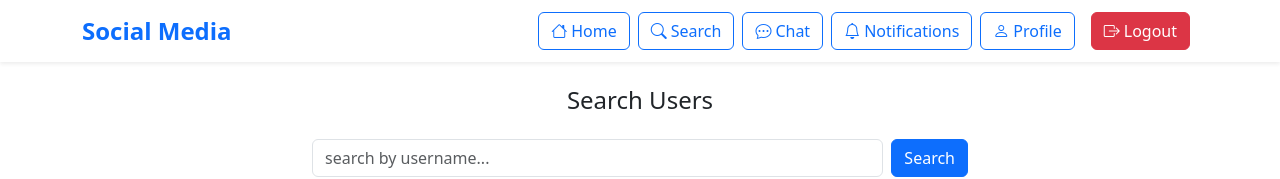
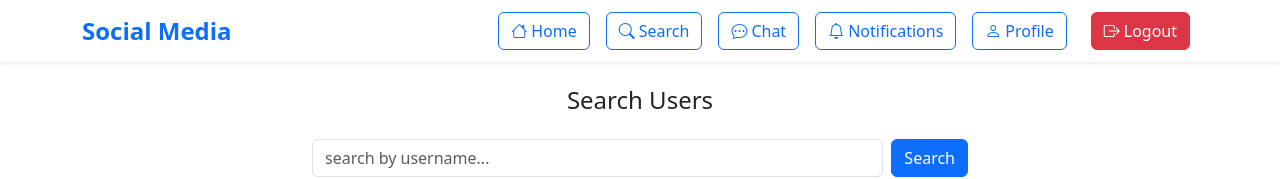
Before and after one commit to hammad308/social-media-frontend, a React app: page /search in a window 1280 px wide. Shown: the top 179 px of the page. Built offline with nearby package versions, Linux system fonts and the light colour scheme; no server answers; sample sign-in values are in the browser's storage; the HTML template or start-up script is replaced by a standard one.

Commit message:
chore: Adjust Navbar styles for improved spacing and layout

```diff
--- a/src/components/Navbar.jsx
+++ b/src/components/Navbar.jsx
@@ -19,16 +19,16 @@ function Navbar() {
                     Social Media
                 </Link>
                 <button
-                    className="navbar-toggler"
+                    className="navbar-toggler m-2"
                     type="button"
                     data-bs-toggle="collapse"
                     data-bs-target="#navbarContent"
                 >
-                    <span className="navbar-toggler-icon"></span>
+                    <span className="navbar-toggler-icon" ></span>
                 </button>
                 <div className="collapse navbar-collapse"
                     id="navbarContent">
-                    <div className="d-flex flex-column flex-lg-row gap-2 align-items-end ms-auto">
+                    <div className="d-flex flex-column flex-lg-row gap-3 align-items-end ms-auto">
                         <Link className="btn btn-outline-primary" to="/">
                             <i className="bi bi-house me-1"></i>
                             Home
```
